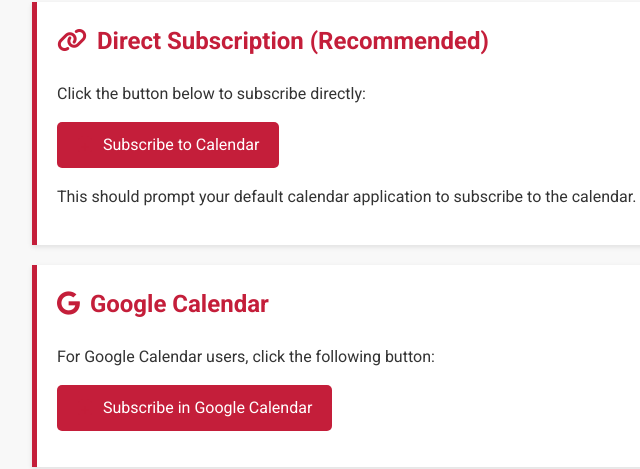
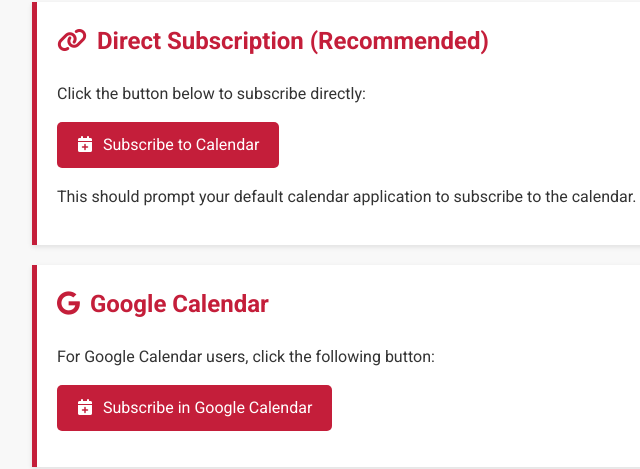
Before and after one commit to andrewbowley/allestree-juniors-milan, a plain HTML site: page docs/index.html in a window 1280 px wide. Shown: the part 163-632 px from the top of the page, 208-848 px from the left. Drawn offline with Linux system fonts and the light colour scheme.

Commit message:
Updated button styling

```diff
--- a/docs/index.html
+++ b/docs/index.html
@@ -45,6 +45,9 @@
         .btn:hover {
             background-color: #a01830;
             text-decoration: none;
+        }
+        .btn .icon {
+            color: white;
         }
         .disclaimer {
             font-size: 0.8em;
```
